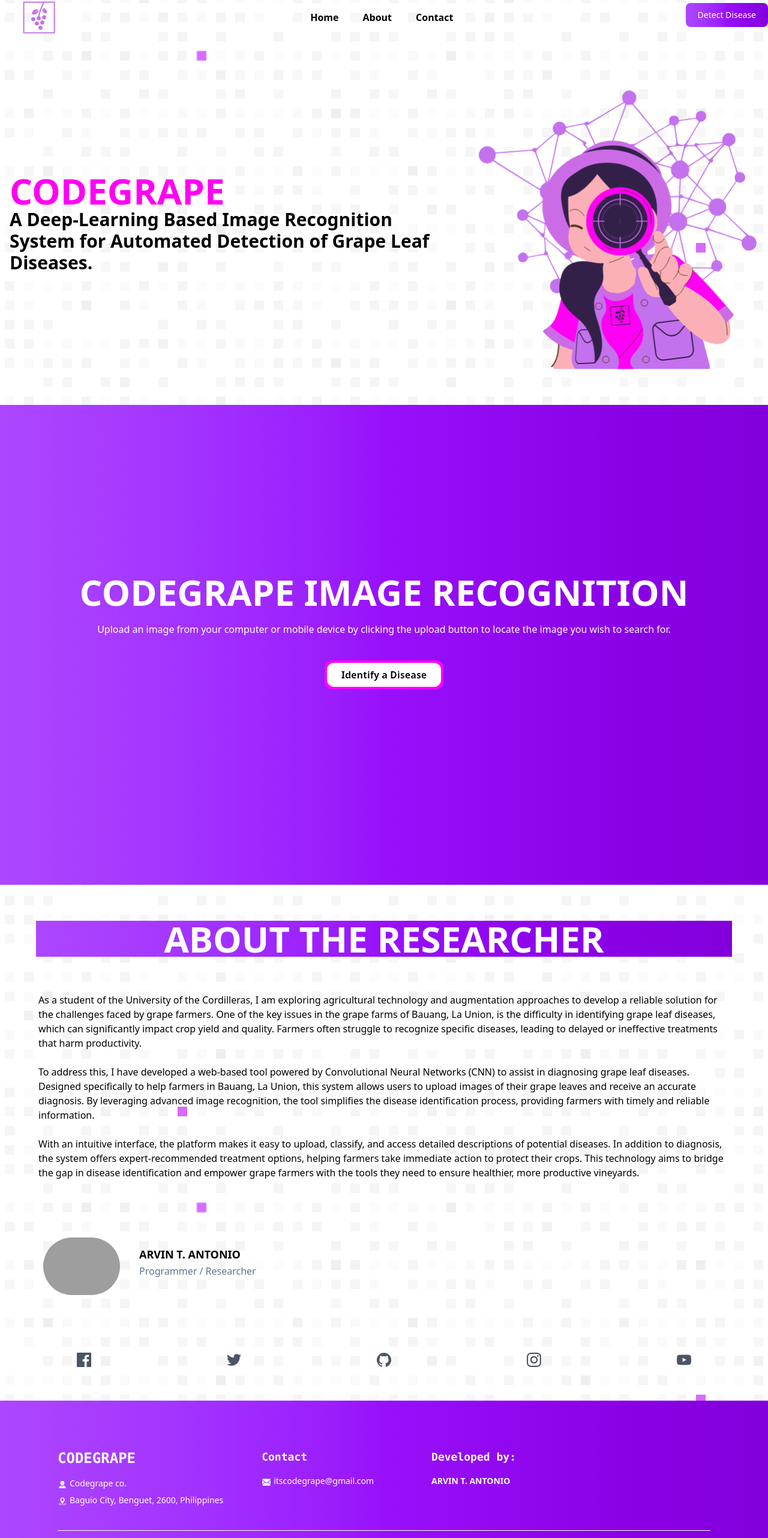
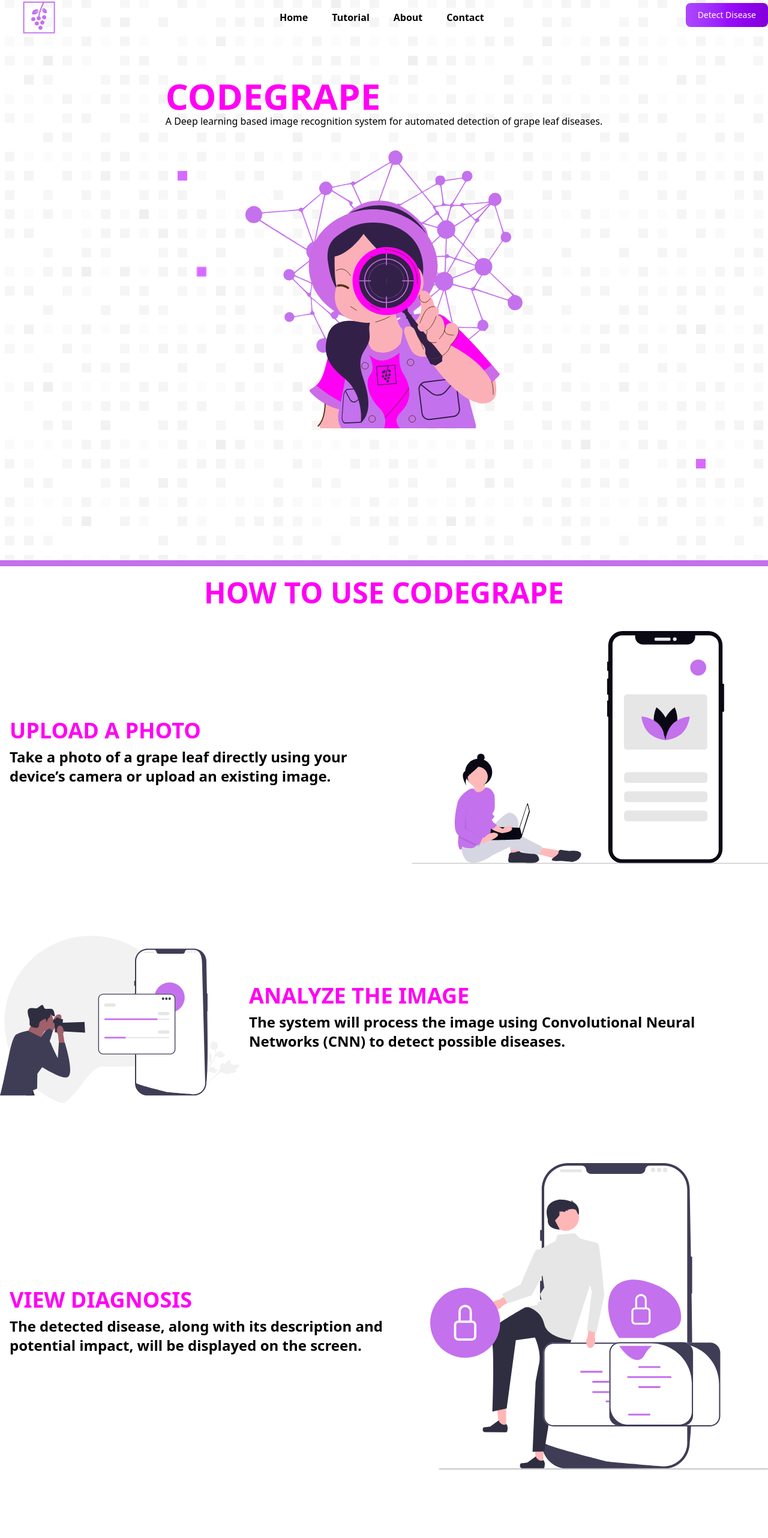
Before and after one commit to davincodes/project-codegrape, a website: page index.html in a window 1280 px wide. Shown: the part 36-2600 px from the top of the page at 60% size. Drawn offline with nearby package versions, Linux system fonts and the light colour scheme; grey boxes are pictures that could not be loaded; a script that the page names is missing.

Commit message:
modified header section, added tutorial

```diff
--- a/index.html
+++ b/index.html
@@ -22,6 +22,7 @@
             <!-- Menu items -->
             <div class="hidden md:flex space-x-10 font-bold">
                 <a href="" class="hover:text-brightPink">Home</a>
+                <a href="Tutorial" class="hover:text-brightPink">Tutorial</a>
                 <a href="#about" class="hover:text-brightPink">About</a>
                 <a href="#details" class="hover:text-brightPink">Contact</a>
             </div>
@@ -55,24 +56,91 @@
         </div>
     </nav>
 
-    <section id="hero">
-        <div data-aos="zoom-in" data-aos-duration="1000" class="container flex flex-col-reverse mx-auto items-center my-5 md:pb-10 md:flex-row md:space-y-0">
-            <div class="flex flex-col md:text-left mx-4 md:items-start">
-                <h1 class="max-w-md text-6xl mt-4 text-brightPink  font-bold">
+    <section id="hero" class="border-b-10 border-grapes">
+        <div data-aos="zoom-in" data-aos-duration="1000" class="container h-screen flex flex-col mx-auto items-center my-5 md:pb-10 md:flex-col md:space-y-0">
+            <div class="flex flex-col items-center md:text-left mx-4 md:items-start">
+                <h3 class="max-w-md text-6xl mt-4 text-brightPink  font-bold">
                     CODEGRAPE
-                </h1>
-                <h2 class="text-3xl font-bold">
-                    A Deep-Learning Based Image Recognition System for Automated Detection of Grape Leaf Diseases.
-                </h2>
+                </h3>
+                <p class="text-center md:text-left">A Deep learning based image recognition system for automated detection of grape leaf diseases.</p>
             </div>
             <div data-aos="fade-left"
             data-aos-anchor="#example-anchor"
             data-aos-offset="500"
             data-aos-duration="1500" class="">
-                <img width="1000px" src="/img/hero.png" alt="">
+                <img width="500px" src="/img/hero.png" alt="">
             </div>
         </div>
     </section>
+
+    <section class="bg-white" id="tutorial">
+        <div class="font-bold text-brightPink p-5 text-5xl text-center">
+            <h1>HOW TO USE CODEGRAPE</h1>
+        </div>
+        <div class="flex flex-col text-center  md:flex-col">
+            <div class="container flex flex-col-reverse mx-auto items-center my-5 md:pb-10 md:flex-row md:space-y-0">
+                <div data-aos="fade-right" data-aos-duration="1000" class="flex flex-col md:text-left mx-4 md:items-start">
+                    <h1 class="max-w-md text-4xl mt-4 text-brightPink font-bold my-2">
+                        UPLOAD A PHOTO
+                    </h1>
+                    <h2 class="text-2xl font-bold">
+                        Take a photo of a grape leaf directly using your device’s camera or upload an existing image.
+                    </h2>
+                </div>
+                <div class="">
+                    <img width="1000px" src="img/phonescan.svg" alt="">
+                </div>
+            </div>
+
+            <div class="font-bold p-5 text-5xl text-center">
+            </div>
+            <div class="container flex flex-col-reverse mx-auto items-center my-5 md:pb-10 md:flex-row md:space-y-0">
+                <div class="">
+                    <img width="600px" src="img/Analyze.svg" alt="">
+                </div>
+                <div data-aos="fade-left" data-aos-duration="1000" class="flex flex-col mb-6 md:text-left mx-4 md:items-start">
+                    <h1 class="max-w-md text-4xl mt-4 text-brightPink font-bold mb-2">
+                        ANALYZE THE IMAGE
+                    </h1>
+                    <h2 class="text-2xl font-bold">
+                        The system will process the image using Convolutional Neural Networks (CNN) to detect possible diseases.
+                    </h2>
+                </div>
+            </div>
+
+            <div class="container pt-5 flex flex-col-reverse mx-auto items-center my-5 md:pb-10 md:flex-row md:space-y-0">
+                <div data-aos="fade-right" data-aos-duration="1000" class="flex flex-col md:text-left mx-4 md:items-start">
+                    <h1 class="max-w-md text-4xl mt-4 text-brightPink  font-bold mb-2">
+                        VIEW DIAGNOSIS
+                    </h1>
+                    <h2 class="text-2xl font-bold">
+                        The detected disease, along with its description and potential impact, will be displayed on the screen.
+                    </h2>
+                </div>
+                <div class="">
+                    <img width="1000px" src="img/diagnosis.svg" alt="">
+                </div>
+            </div>
+
+            <div class="font-bold p-5 text-5xl text-center">
+            </div>
+            <div class="container b-5 flex flex-col-reverse mx-auto items-center my-5 md:pb-10 md:flex-row md:space-y-0">
+                <div class="">
+                    <img width="1000px" src="img/treatment.svg" alt="">
+                </div>
+                <div data-aos="fade-left" data-aos-duration="1000" class="flex flex-col md:text-left mx-4 md:items-start">
+                    <h1 class="max-w-md text-4xl mt-4 text-brightPink font-bold mb-2">
+                        GET TREATMENT RECOMMENDATIONS
+                    </h1>
+                    <h2 class="text-2xl font-bold mb-6">
+                        Suggested treatments and preventive measures will be provided to help manage and prevent the disease.
+                    </h2>
+                </div>
+            </div>
+        </div>
+    </section>
+
+
 
     <section class="" id="codegrape">
         <div class="w-full h-[100%] mt-4 lg:h-screen content-center items-center bg-gradient-to-r from-purple-500 via-purple-600 to-purple-700 focus:ring-4 focus:outline-none focus:ring-purple-300 dark:focus:ring-purple-800">
@@ -134,7 +202,6 @@
             </div>
         </div>
     </section>
-
 
     <section id="about">
         <div class="container mx-auto">
```
Also changed, not shown: img/Analyze.svg (added), img/diagnosis.svg (added), img/phonescan.svg (added), img/treatment.svg (added), src/output.css.
